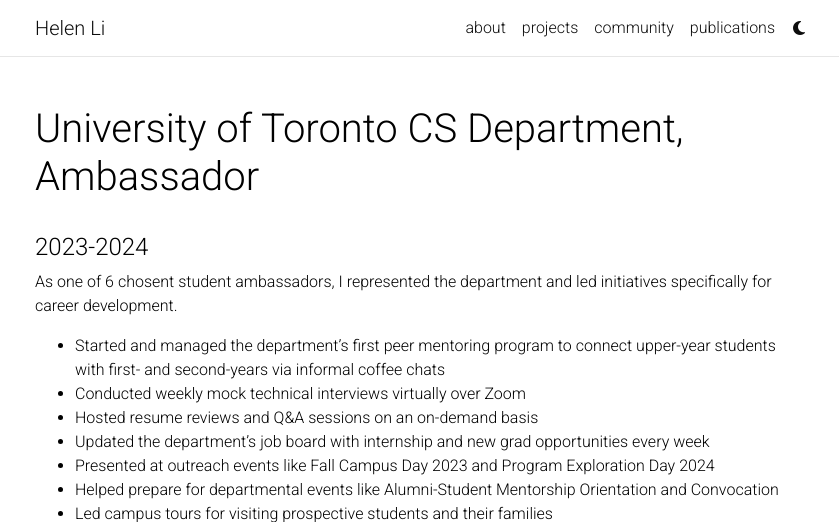
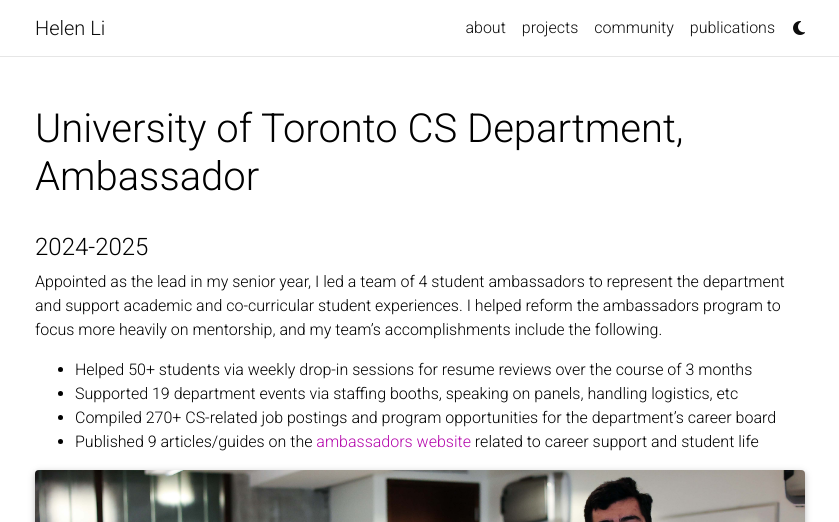
Before and after one commit to helen-li/helen-li.github.io, a Jekyll site: the page built from _community/dcs-ambassador.md, in a window 1280 px wide and 1400 px high, cut to the strip 0-522 px from the top of the window. Shown: the whole strip, without its empty margins (220-1059 px from the left). Built offline with Jekyll 4.4.1, drawn with Linux system fonts in a browser that asks for light colours; full-size pictures stand in for the smaller copies a plugin makes; comment, search, counter and statistics services are not loaded; a style sheet for code colours, icons or effects is not loaded; some of the changed text lies outside the part shown.

Commit message:
2025 Updates

```diff
--- a/_community/dcs-ambassador.md
+++ b/_community/dcs-ambassador.md
@@ -1,12 +1,30 @@
 ---
 layout: page
 title: University of Toronto CS Department, Ambassador
-datestring: 2022-2024
+datestring: 2022-2025
 category: education
-order: 2
+order: 3
 inline: false
 related_posts: false
 ---
+
+#### 2024-2025
+
+Appointed as the lead in my senior year, I led a team of 4 student ambassadors to represent the department and support academic and co-curricular student experiences.
+I helped reform the ambassadors program to focus more heavily on mentorship, and my team's accomplishments include the following.
+* Helped 50+ students via weekly drop-in sessions for resume reviews over the course of 3 months
+* Supported 19 department events via staffing booths, speaking on panels, handling logistics, etc
+* Compiled 270+ CS-related job postings and program opportunities for the department's career board
+* Published 9 articles/guides on the <a href="https://www.teach.cs.toronto.edu/ambassadors/">ambassadors website</a> related to career support and student life
+
+<div class="row justify-content-sm-center">
+    <div class="col-sm mt-3 mt-md-0">
+        {% include figure.html path="assets/img/dcs/lead-dcs.jpg" title="lead dcs" class="img-fluid rounded z-depth-1" %}
+    </div>
+</div>
+<div class="caption">
+    End-of-year ambassadors team pictures at our common events space, BA 3200!
+</div>
 
 #### 2023-2024
 
@@ -21,14 +39,14 @@
 
 <div class="row justify-content-sm-center">
     <div class="col-sm mt-3 mt-md-0">
-        {% include figure.html path="assets/img/dcs/dcs-ambassadors-1.jpg" title="example image" class="img-fluid rounded z-depth-1" %}
+        {% include figure.html path="assets/img/dcs/dcs-ambassadors-1.jpg" title="dcs ambassadors 1" class="img-fluid rounded z-depth-1" %}
     </div>
     <div class="col-sm mt-3 mt-md-0">
-        {% include figure.html path="assets/img/dcs/dcs-ambassadors-2.jpg" title="example image" class="img-fluid rounded z-depth-1" %}
+        {% include figure.html path="assets/img/dcs/dcs-ambassadors-2.jpg" title="dcs ambassadors 2" class="img-fluid rounded z-depth-1" %}
     </div>
 </div>
 <div class="caption">
-    End-of-year ambassadors team pictures at our home base!
+    End-of-year ambassadors team pictures at our home base in Bahen!
 </div>
 
 ***
```
Also changed, not shown: _bibliography/papers.bib (+11 -0 lines), _community/flc-panel.md (added, +10 -0 lines), _community/lead-dcs.md (deleted, +0 -12 lines), _community/rbc-award.md (deleted, +0 -12 lines), _community/stats-mentor.md (+1 -1 lines), _community/wise.md (+3 -7 lines), _includes/experiences.html (+8 -1 lines), _news/announcement_1.md (deleted, +0 -8 lines), _news/announcement_2.md (deleted, +0 -32 lines), _news/announcement_3.md (deleted, +0 -8 lines), _news/cra-award.md (added, +11 -0 lines), _news/rbc-award.md (added, +12 -0 lines), _news/utaa-award.md (added, +12 -0 lines), _pages/about.md (+8 -4 lines), 2 more files.
